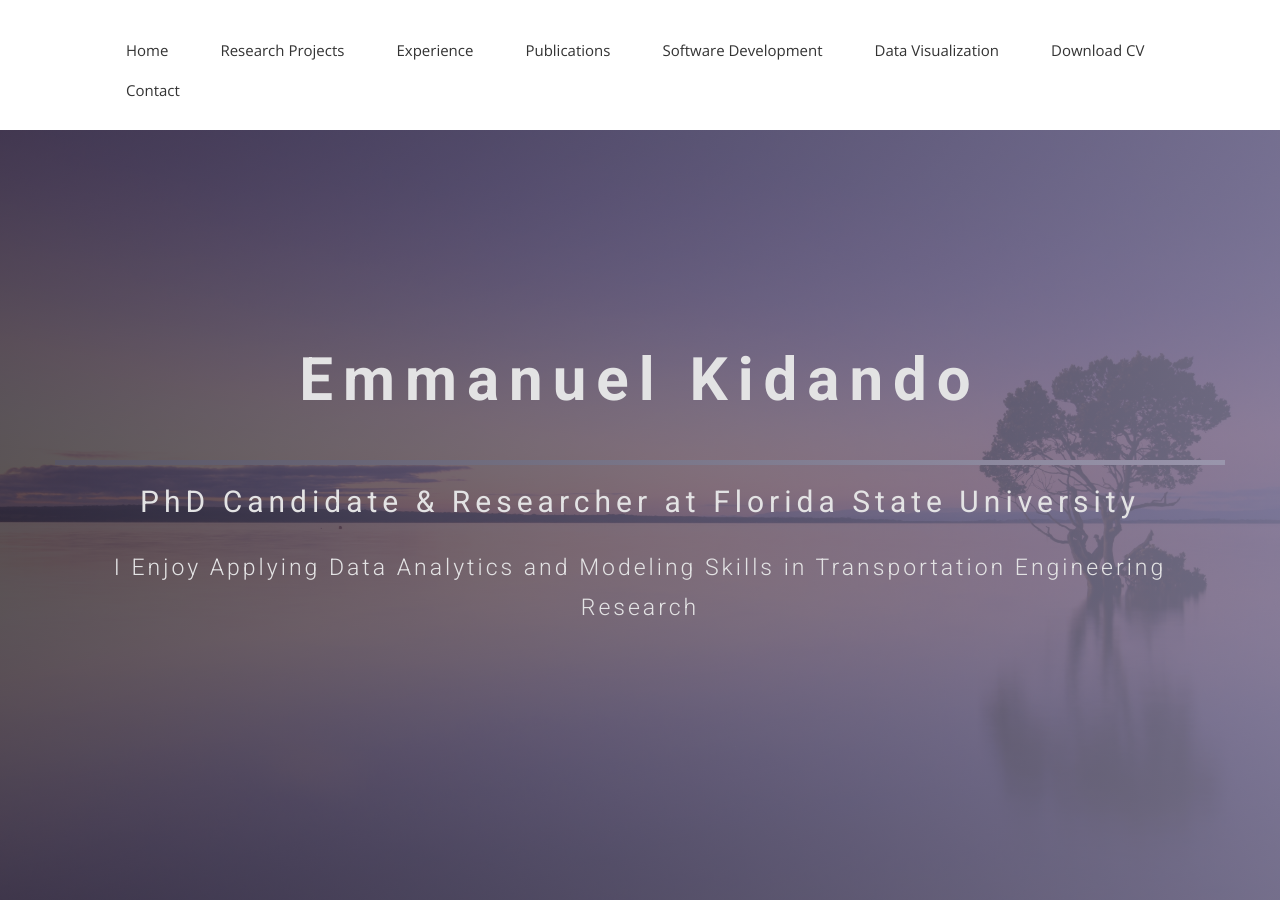
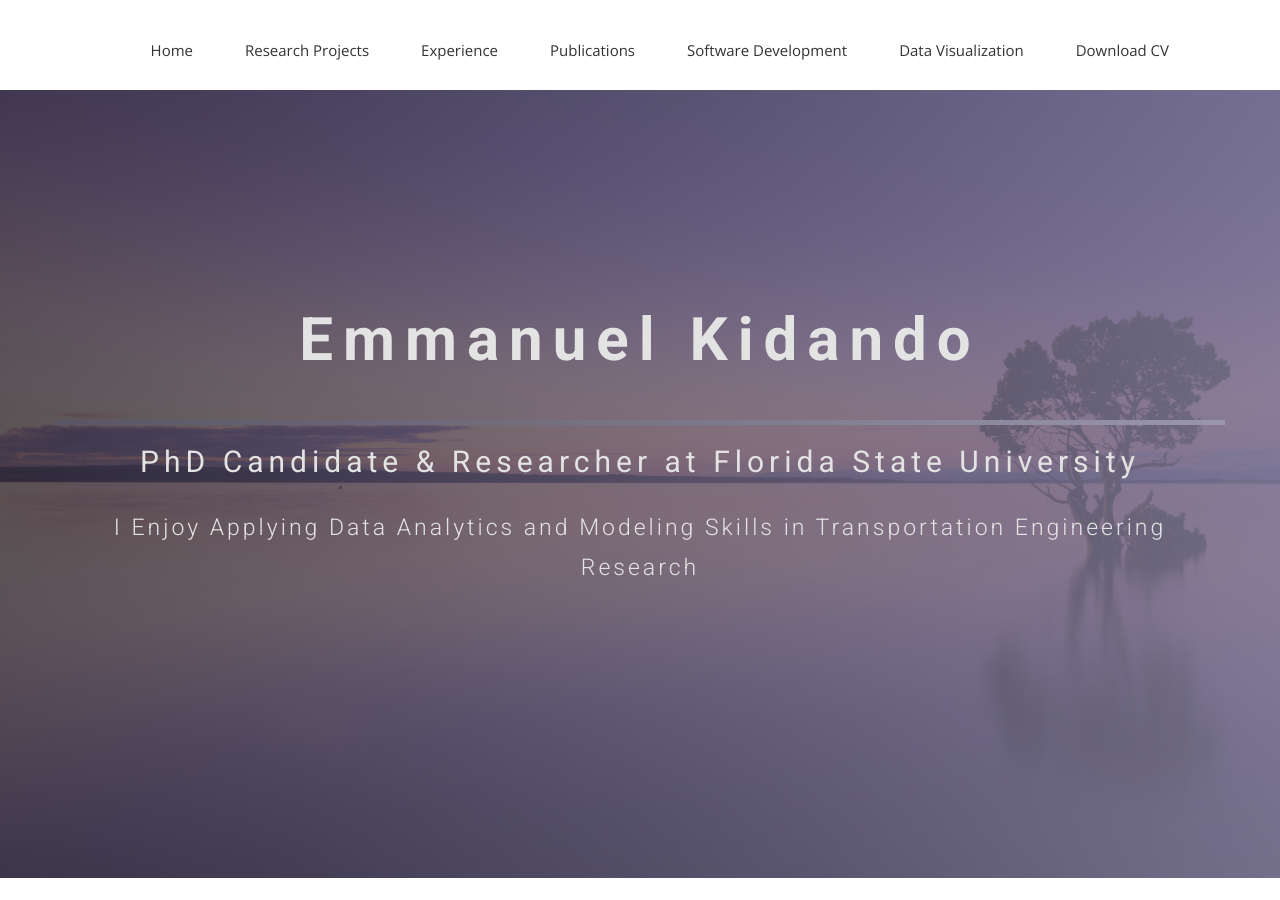
Before and after one commit to ekidando/Emma, a Jekyll site: the page built from index.html, in a window 1280 px wide and 900 px high. Built offline with Jekyll 4.4.1, drawn with Linux system fonts in a browser that asks for light colours; nearby versions of some CDN libraries; some web fonts are replaced.

Commit message:
Update header.html

```diff
--- a/_includes/header.html
+++ b/_includes/header.html
@@ -26,7 +26,7 @@
                 <li><a href="#">Data Visualization</a></li>
                 <li><a href="{{ site.baseurl }}/pdf_files/MyCV.pdf
 " target="_blank">Download CV</a></li>
-                <li><a href="{{ site.baseurl }}/contact">Contact</a></li>
+
               </ul>
             </div><!-- /.navbar-collapse -->
           </div><!-- /.container-fluid -->
```
